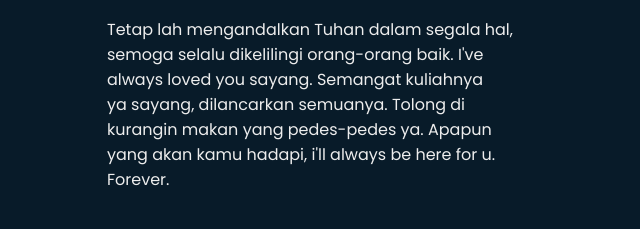
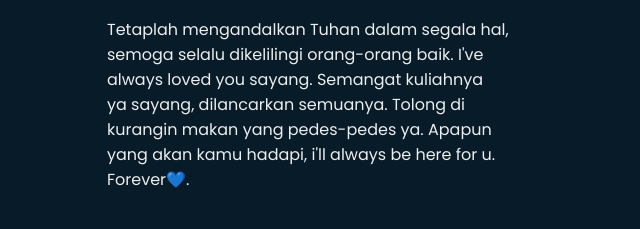
Before and after one commit to MozesBrayen/YML20, a plain HTML site: page index.html in a window 1280 px wide. Shown: the part 302-531 px from the top of the page, 21-661 px from the left. Drawn offline with nearby package versions, Linux system fonts and the light colour scheme.

Commit message:
Update index.html

```diff
--- a/index.html
+++ b/index.html
@@ -15,7 +15,7 @@
   <div class="home-content">
     <h1>Hai, Yusvina Sayangku </h1>
     <h3>Selamat Ulang Tahun Ke-20</h3>
-    <p>Tetap lah mengandalkan Tuhan dalam segala hal,  <br>semoga selalu dikelilingi orang-orang baik.  I've <br>always loved you sayang.  Semangat kuliahnya <br>ya sayang,  dilancarkan semuanya.  Tolong di <br>kurangin makan yang pedes-pedes ya.  Apapun <br>yang akan kamu hadapi,  i'll always be here for u.  <br>Forever.</p>
+    <p>Tetaplah mengandalkan Tuhan dalam segala hal,  <br>semoga selalu dikelilingi orang-orang baik.  I've <br>always loved you sayang.  Semangat kuliahnya <br>ya sayang,  dilancarkan semuanya.  Tolong di <br>kurangin makan yang pedes-pedes ya.  Apapun <br>yang akan kamu hadapi,  i'll always be here for u.  <br>Forever💙.</p>
 <div class="btn-box div">
     <a href="https://www.youtube.com/watch?v=fPMB2H450iI">Click Me</a>
 </div>
```
